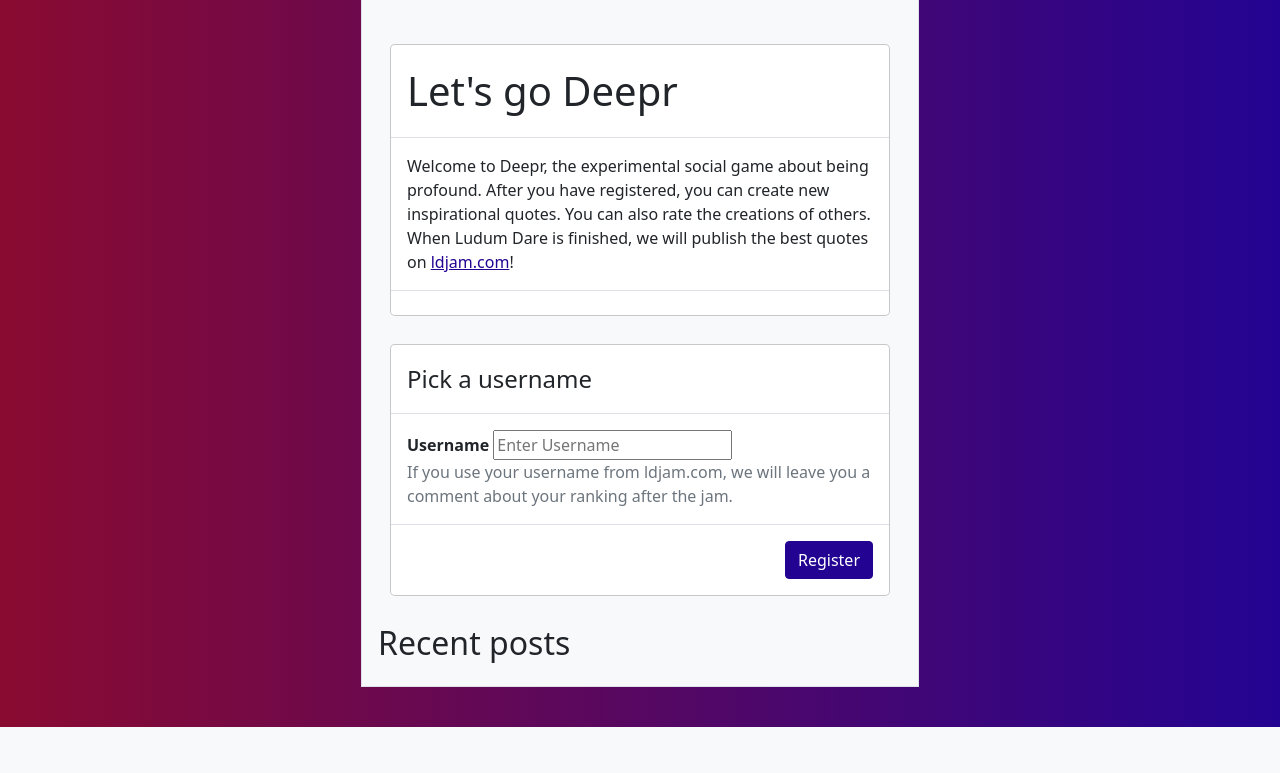
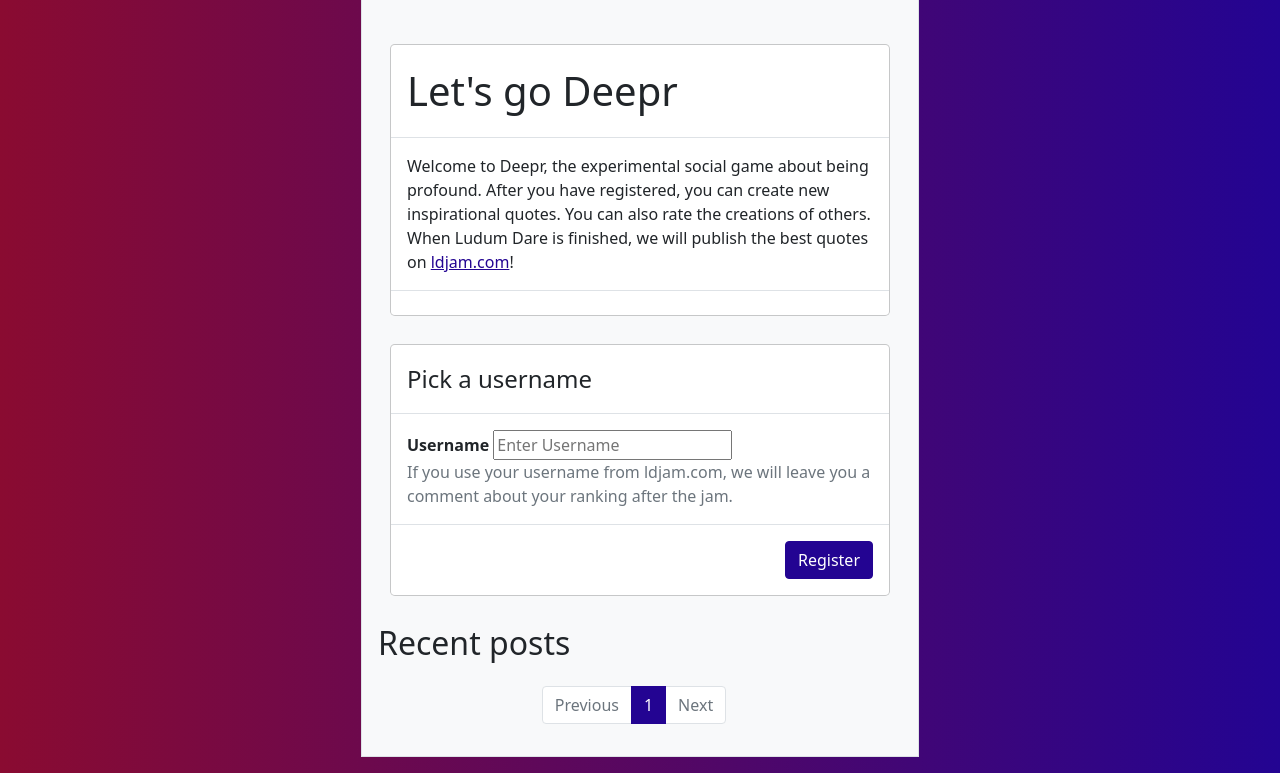
Before and after one commit to phigames/ld48, a Django app: page / in a window 1280 px wide. Shown: the part 73-846 px from the top of the page. Before the commit the page ends 800 px from the top, so only its background shows below. Run offline with Django 3.2, Linux system fonts and the light colour scheme; data that the repository does not hold is empty; parts of the project's set-up code (start-up, migrations or seed data) failed here and were passed over; some libraries are stand-ins or nearby versions.

Commit message:
paginate homepage

```diff
--- a/ld48/static/ld48/css/style.css
+++ b/ld48/static/ld48/css/style.css
@@ -23,6 +23,19 @@ a:hover {
 .text-primary {
   color: rgb(35, 4, 146) !important;
 }
+
+.page-item.active .page-link {
+  background-color: rgb(35, 4, 146);
+  border-color: rgb(35, 4, 146);
+}
+
+.page-link {
+  color: rgb(35, 4, 146);
+}
+.page-link:hover {
+  color: rgb(35, 4, 146);
+}
+
 
 .toast {
   background-color: rgb(138, 11, 49);
--- a/ld48/templates/ld48/home.html
+++ b/ld48/templates/ld48/home.html
@@ -44,6 +44,16 @@
         {% endfor %}
     </div>
 </div>
+<nav class="row justify-content-center mt-3">
+    <ul class="col-auto pagination">
+
+        <li class="page-item {% if previous_page == None %}disabled{% endif %}"><a class="page-link" href="/?page={{ previous_page }}">Previous</a></li>
+        {% for page in pages %}
+            <li class="page-item {% if page == current_page %}active{% endif %}"><a class="page-link" href="/?page={{ page }}">{{ page }}</a></li>
+        {% endfor %}
+        <li class="page-item {% if next_page == None %}disabled{% endif %}"><a class="page-link" href="/?page={{ next_page }}">Next</a></li>
+    </ul>
+</nav>
 {% endblock content %}
 
 {% block scripts %}
--- a/ld48/views.py
+++ b/ld48/views.py
@@ -31,12 +31,29 @@ def load_quote():
 @require_http_methods(["GET"])
 @ensure_csrf_cookie
 def home(request: HttpRequest):
-    username = request.GET.get("username")
-    posts = models.Post.objects.exclude(username=username).order_by(
-        "n_ratings", "-created_at"
-    )[:20]
+    page_size = 3
+    page = int(request.GET.get("page", 1)) - 1
+    posts = models.Post.objects.order_by("n_ratings", "-created_at")[
+        page * page_size : (page + 1) * page_size
+    ]
+    post_count = models.Post.objects.count()
+    pages = [page]
+    while len(pages) < 5:
+        added = False
+        if pages[0] > 0:
+            pages.insert(0, pages[0] - 1)
+            added = True
+        if pages[-1] < post_count / page_size - 1:
+            pages.append(pages[-1] + 1)
+            added = True
+        if not added:
+            break
     context = {
         "posts": posts,
+        "current_page": page + 1,
+        "previous_page": page if page > 0 else None,
+        "next_page": page + 2 if page < post_count / page_size - 1 else None,
+        "pages": [p + 1 for p in pages],
     }
     return render(request, "ld48/home.html", context)
 
```
